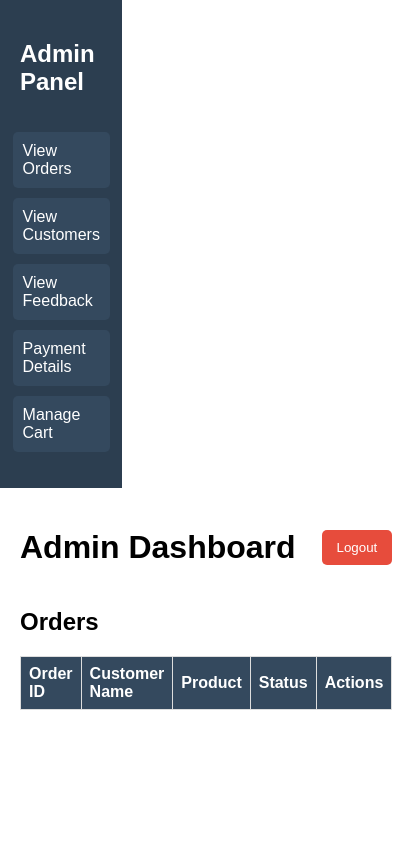
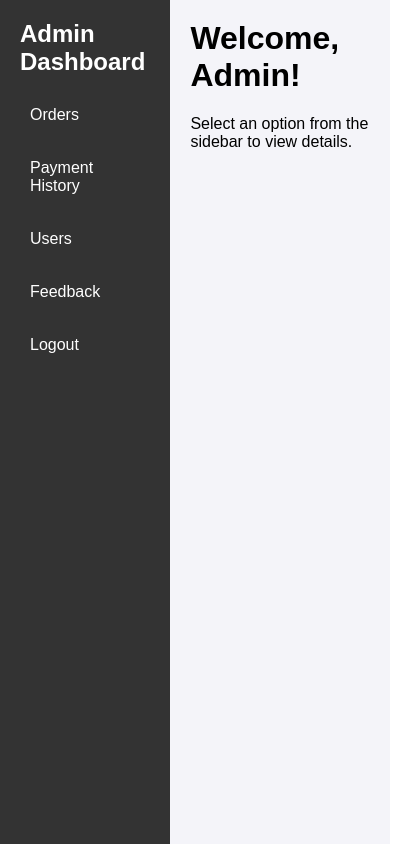
Before and after one commit to Am-ritha7/deco-decors, a website: page src/public/dashboard.html in a window 390 px wide. Shown: the whole page, 412 px wide, since content can reach past the window. Drawn offline with Linux system fonts and the light colour scheme; files that its build step writes are made by us from their sources.

Commit message:
feat: commit #1

```diff
--- a/src/index.ts
+++ b/src/index.ts
@@ -14,7 +14,7 @@ const port = process.env.PORT || 3000;
 app.use(express.static(path.join(__dirname, "public")));
 
 app.get("/", async (req, res) => {
-  res.sendFile(path.join(__dirname, "public", "register.html"));
+  res.sendFile(path.join(__dirname, "public", "home.html"));
 });
 
 app.use(bodyParser.json());
--- a/src/public/dashboard.html
+++ b/src/public/dashboard.html
@@ -4,96 +4,33 @@
   <meta charset="UTF-8">
   <meta name="viewport" content="width=device-width, initial-scale=1.0">
   <title>Admin Dashboard</title>
-  <link rel="stylesheet" href="./styles/dashboard.css">
+  <link rel="stylesheet" href="/styles/dashboard.css">
 </head>
 <body>
-  <div class="dashboard-container">
+  <div class="dashboard">
     <!-- Sidebar -->
     <aside class="sidebar">
-      <h2>Admin Panel</h2>
+      <h2>Admin Dashboard</h2>
       <nav>
         <ul>
-          <li><button onclick="showSection('orders')">View Orders</button></li>
-          <li><button onclick="showSection('customers')">View Customers</button></li>
-          <li><button onclick="showSection('feedback')">View Feedback</button></li>
-          <li><button onclick="showSection('payments')">Payment Details</button></li>
-          <li><button onclick="showSection('manage-cart')">Manage Cart</button></li>
+          <li><a href="#" onclick="navigateTo('orders')">Orders</a></li>
+          <li><a href="#" onclick="navigateTo('payments')">Payment History</a></li>
+          <li><a href="#" onclick="navigateTo('users')">Users</a></li>
+          <li><a href="#" onclick="navigateTo('feedback')">Feedback</a></li>
+          <li><a href="/logout">Logout</a></li>
         </ul>
       </nav>
     </aside>
 
     <!-- Main Content -->
-    <main class="content">
-      <header>
-        <h1>Admin Dashboard</h1>
-        <button onclick="logout()" class="logout-button">Logout</button>
-      </header>
-
-      <section id="orders" class="dashboard-section">
-        <h2>Orders</h2>
-        <table>
-          <thead>
-            <tr>
-              <th>Order ID</th>
-              <th>Customer Name</th>
-              <th>Product</th>
-              <th>Status</th>
-              <th>Actions</th>
-            </tr>
-          </thead>
-          <tbody id="ordersTable">
-            <!-- Dynamic content -->
-          </tbody>
-        </table>
-      </section>
-
-      <section id="customers" class="dashboard-section" style="display: none;">
-        <h2>Customers</h2>
-        <table>
-          <thead>
-            <tr>
-              <th>Customer ID</th>
-              <th>Name</th>
-              <th>Email</th>
-              <th>Phone</th>
-            </tr>
-          </thead>
-          <tbody id="customersTable">
-            <!-- Dynamic content -->
-          </tbody>
-        </table>
-      </section>
-
-      <section id="feedback" class="dashboard-section" style="display: none;">
-        <h2>Feedback</h2>
-        <div id="feedbackList">
-          <!-- Dynamic feedback list -->
-        </div>
-      </section>
-
-      <section id="payments" class="dashboard-section" style="display: none;">
-        <h2>Payment Details</h2>
-        <table>
-          <thead>
-            <tr>
-              <th>Payment ID</th>
-              <th>Order ID</th>
-              <th>Amount</th>
-              <th>Date</th>
-            </tr>
-          </thead>
-          <tbody id="paymentsTable">
-            <!-- Dynamic content -->
-          </tbody>
-        </table>
-      </section>
-
-      <section id="manage-cart" class="dashboard-section" style="display: none;">
-        <h2>Manage Cart</h2>
-        <p>Feature to add, edit, or remove products in the cart will be implemented here.</p>
-      </section>
+    <main class="main-content">
+      <h1>Welcome, Admin!</h1>
+      <div id="content">
+        <p>Select an option from the sidebar to view details.</p>
+      </div>
     </main>
   </div>
-  <script src="./scripts/dashboard.js"></script>
+
+  <script src="/dashboard.js"></script>
 </body>
 </html>
--- a/src/public/dashboard.js
+++ b/src/public/dashboard.js
@@ -0,0 +1,56 @@
+import express from "express";
+import path from "path";
+import adminRoutes from "./routes/admin.js";
+import express from "express";
+
+const router = express.Router();
+
+// Orders
+router.get("/orders", (req, res) => {
+  res.send("<h1>Orders Page</h1><p>List of orders goes here...</p>");
+});
+
+// Payments
+router.get("/payments", (req, res) => {
+  res.send("<h1>Payment History</h1><p>List of payment details...</p>");
+});
+
+// Users
+router.get("/users", (req, res) => {
+  res.send("<h1>Users</h1><p>List of users goes here...</p>");
+});
+
+// Feedback
+router.get("/feedbacks", (req, res) => {
+  res.send("<h1>Feedback</h1><p>Feedback responses go here...</p>");
+});
+
+export default router;
+
+
+const app = express();
+const PORT = 3000;
+
+// Serve static files
+app.use(express.static(path.join(__dirname, "public")));
+
+// Middleware to parse JSON
+app.use(express.json());
+
+// Admin routes
+app.use("/admin", adminRoutes);
+
+// Logout route
+app.get("/logout", (req, res) => {
+  res.sendFile(path.join(__dirname, "public/logout.html"));
+});
+
+// Default route
+app.get("/", (req, res) => {
+  res.redirect("/admin");
+});
+
+// Start the server
+app.listen(PORT, () => {
+  console.log(`Server running at http://localhost:${PORT}`);
+});
--- a/src/public/feedback.js
+++ b/src/public/feedback.js
@@ -26,7 +26,7 @@ document.getElementById('feedbackForm').addEventListener('submit', async (event)
       if (response.ok) {
         responseMessage.textContent = result.message;
         setTimeout(() => {
-          window.location.href = 'login.html';
+          window.location.href = "login.html";
         }, 2000);
       } else {
         responseMessage.textContent = result.message || 'An error occurred.';
--- a/src/public/styles/dashboard.css
+++ b/src/public/styles/dashboard.css
@@ -1,97 +1,57 @@
-/* General Styles */
+/* Reset */
 body {
   margin: 0;
-    padding: 0;
   font-family: Arial, sans-serif;
+}
+
+/* Dashboard Layout */
+.dashboard {
   display: flex;
   height: 100vh;
 }
 
 /* Sidebar */
 .sidebar {
-    width: 20%;
-    background-color: #2c3e50;
+  width: 250px;
+  background-color: #333;
   color: white;
   padding: 20px;
-    display: flex;
-    flex-direction: column;
-    align-items: center;
 }
 
 .sidebar h2 {
-    font-size: 1.5rem;
-    margin-bottom: 20px;
+  margin: 0 0 20px;
 }
 
-  .sidebar ul {
+.sidebar nav ul {
   list-style: none;
   padding: 0;
-    width: 100%;
+  margin: 0;
 }
 
-  .sidebar ul li {
-    margin: 10px 0;
+.sidebar nav ul li {
+  margin-bottom: 15px;
 }
 
-  .sidebar ul li button {
-    width: 100%;
+.sidebar nav ul li a {
+  color: white;
+  text-decoration: none;
+  display: block;
   padding: 10px;
-    background: #34495e;
-    color: white;
-    border: none;
   border-radius: 5px;
-    cursor: pointer;
-    font-size: 1rem;
-    text-align: left;
+  transition: background-color 0.3s;
 }
 
-  .sidebar ul li button:hover {
-    background: #1abc9c;
+.sidebar nav ul li a:hover {
+  background-color: #575757;
 }
 
 /* Main Content */
-  .content {
-    flex: 1;
+.main-content {
+  flex-grow: 1;
   padding: 20px;
-    overflow-y: auto;
+  background-color: #f4f4f9;
 }
 
-  header {
-    display: flex;
-    justify-content: space-between;
-    align-items: center;
+.main-content h1 {
+  margin-top: 0;
 }
-
-  .logout-button {
-    background: #e74c3c;
-    color: white;
-    padding: 10px 15px;
-    border: none;
-    border-radius: 5px;
-    cursor: pointer;
-  }
-
-  .dashboard-section {
-    margin-top: 20px;
-  }
-
-  table {
-    width: 100%;
-    border-collapse: collapse;
-    margin-top: 20px;
-  }
-
-  table th, table td {
-    border: 1px solid #ddd;
-    padding: 8px;
-    text-align: left;
-  }
-
-  table th {
-    background-color: #34495e;
-    color: white;
-  }
-
-  table tr:nth-child(even) {
-    background-color: #f2f2f2;
-  }
--- a/src/public/styles/home.css
+++ b/src/public/styles/home.css
@@ -1,76 +1,40 @@
-/* General Styles */
-body, html {
-    margin: 0;
-    padding: 0;
-    width: 100%;
-    height: 100%;
+body {
   font-family: Arial, sans-serif;
-    background: url('./assets/bgimg.jpg') no-repeat center center fixed;
-    background-size: cover;
-    color: #fff;
-    overflow: hidden;
-  }
-
-  /* Centered Content */
-  .container {
   display: flex;
   justify-content: center;
   align-items: center;
-    height: 100%;
+  height: 100vh;
+  margin: 10px,0px;
+
+  background-image:linear-gradient(rgba(0,0,0,0.75),rgba(0,0,0,0.75)),url(bgim.jpg);
+  background-size: cover;
+  background-position: center;
+}
+.container {
   text-align: center;
-    background: rgba(0, 0, 0, 0.6); /* Adds a dark overlay */
+  padding: 20px;
+  border-radius: 20px;
+  background-color: transparent;
+  box-shadow: 0 0 10px rgba(0, 0, 0, 0.1);
+}
+h1 {
+  margin-bottom: 40px;
+  color: #440224;
 }
 
-  .content {
-    max-width: 500px;
-    padding: 20px;
-    background: rgba(0, 0, 0, 0.5); /* Semi-transparent box */
-    border-radius: 10px;
-  }
-
-  /* Title and Paragraph */
-  h1 {
-    font-size: 2.5rem;
-    margin-bottom: 20px;
-  }
-
-  p {
-    font-size: 1.2rem;
-    margin-bottom: 30px;
-  }
-
-  /* Buttons */
-  .button-container button {
-    font-size: 1rem;
-    padding: 10px 20px;
+.button {
+  display: inline-block;
+  padding: 20px 60px;
   margin: 10px;
-    color: #fff;
-    background-color: #007BFF;
+  font-size: 16px;
+  color: #ed1313;
+  background-color: #c3cbd4;
   border: none;
   border-radius: 5px;
+  text-decoration: none;
   cursor: pointer;
-    transition: background-color 0.3s ease-in-out;
+  transition: background-color 0.3s ease;
 }
-
-  .button-container button:hover {
-    background-color: #0056b3;
+.button:hover {
+  background-color: #a0a9b3;
 }
-
-  .button-container button:active {
-    background-color: #003f7f;
-  }
-
-  /* Responsive Design */
-  @media (max-width: 600px) {
-    h1 {
-      font-size: 2rem;
-    }
-
-    p {
-      font-size: 1rem;
-    }
-
-    .button-container button {
-      font-size: 0.9rem;
-    }
-  }
--- a/src/public/styles/register.css
+++ b/src/public/styles/register.css
@@ -18,7 +18,7 @@ body {
   padding: 2rem;
   border-radius: 8px;
   width: 100%;
-  max-width: 400px;
+  max-width: 500px;
   box-shadow: 0 4px 8px rgba(0, 0, 0, 0.1);
 }
 
```
Also changed, not shown: src/public/home.html (+4 -3 lines), src/public/home.js (deleted, +0 -9 lines). Lines whose indentation alone changed are shown as unchanged.
